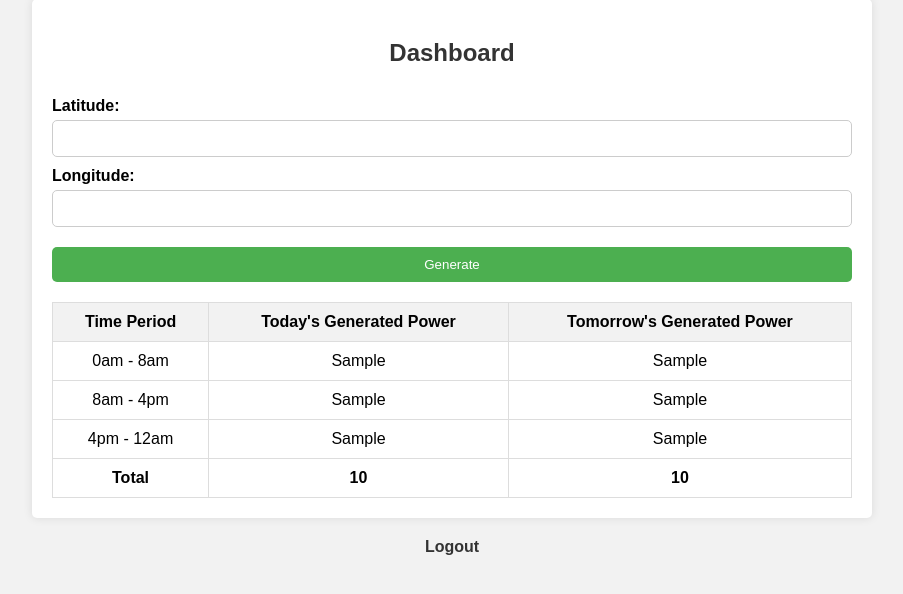
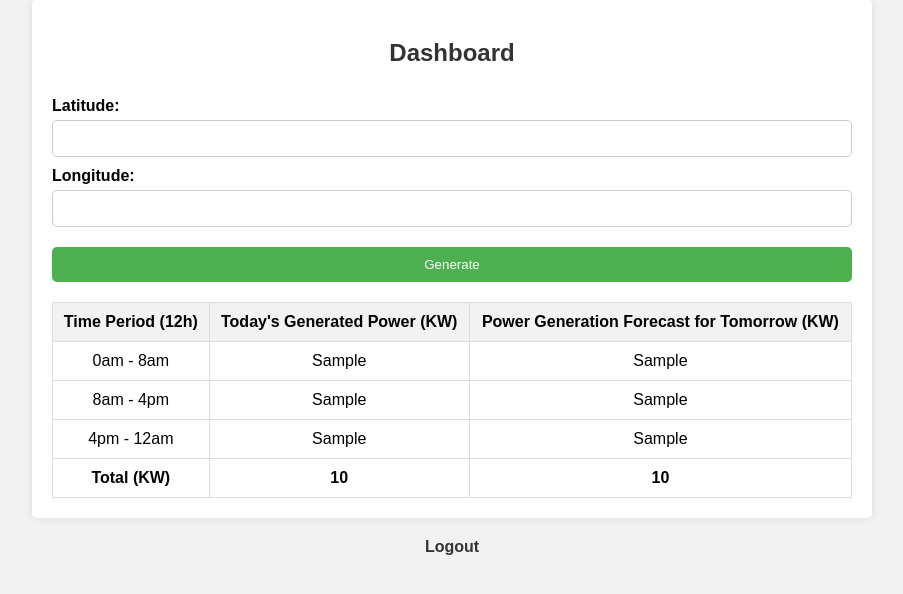
Before and after one commit to vugaer/weather-energy-predictor, a Flask app: template templates/dashboard.html in a window 1280 px wide. Shown: the part 183-777 px from the top of the page, without its empty margins (188-1091 px from the left). Run offline with Flask 3, Linux system fonts and the light colour scheme; the template is opened without the code that fills it: most values are stand-ins (such as "Sample title", 1, 10 or a date in 2020); parts of the project's set-up code (start-up, migrations or seed data) failed here and were passed over.

Commit message:
Update dashboard.html

```diff
--- a/templates/dashboard.html
+++ b/templates/dashboard.html
@@ -23,9 +23,9 @@
             <table style="width: 100%; border-collapse: collapse; margin-top: 20px;">
                 <thead>
                     <tr>
-                        <th style="padding: 10px; border: 1px solid #ddd; background-color: #f2f2f2; font-weight: bold;">Time Period</th>
-                        <th style="padding: 10px; border: 1px solid #ddd; background-color: #f2f2f2; font-weight: bold;">Today's Generated Power</th>
-                        <th style="padding: 10px; border: 1px solid #ddd; background-color: #f2f2f2; font-weight: bold;">Tomorrow's Generated Power</th>
+                        <th style="padding: 10px; border: 1px solid #ddd; background-color: #f2f2f2; font-weight: bold;">Time Period (12h)</th>
+                        <th style="padding: 10px; border: 1px solid #ddd; background-color: #f2f2f2; font-weight: bold;">Today's Generated Power (KW)</th>
+                        <th style="padding: 10px; border: 1px solid #ddd; background-color: #f2f2f2; font-weight: bold;">Power Generation Forecast for Tomorrow (KW)</th>
                     </tr>
                 </thead>
                 <tbody>
@@ -45,7 +45,7 @@
                         <td style="padding: 10px; border: 1px solid #ddd; text-align: center;">{{ tomorrow_values[2] }}</td>
                     </tr>
                     <tr>
-                        <td style="padding: 10px; border: 1px solid #ddd; text-align: center; font-weight: bold;">Total</td>
+                        <td style="padding: 10px; border: 1px solid #ddd; text-align: center; font-weight: bold;">Total (KW)</td>
                         <td style="padding: 10px; border: 1px solid #ddd; text-align: center; font-weight: bold;">{{ current_sum }}</td>
                         <td style="padding: 10px; border: 1px solid #ddd; text-align: center; font-weight: bold;">{{ tomorrow_sum }}</td>
                     </tr>
```
